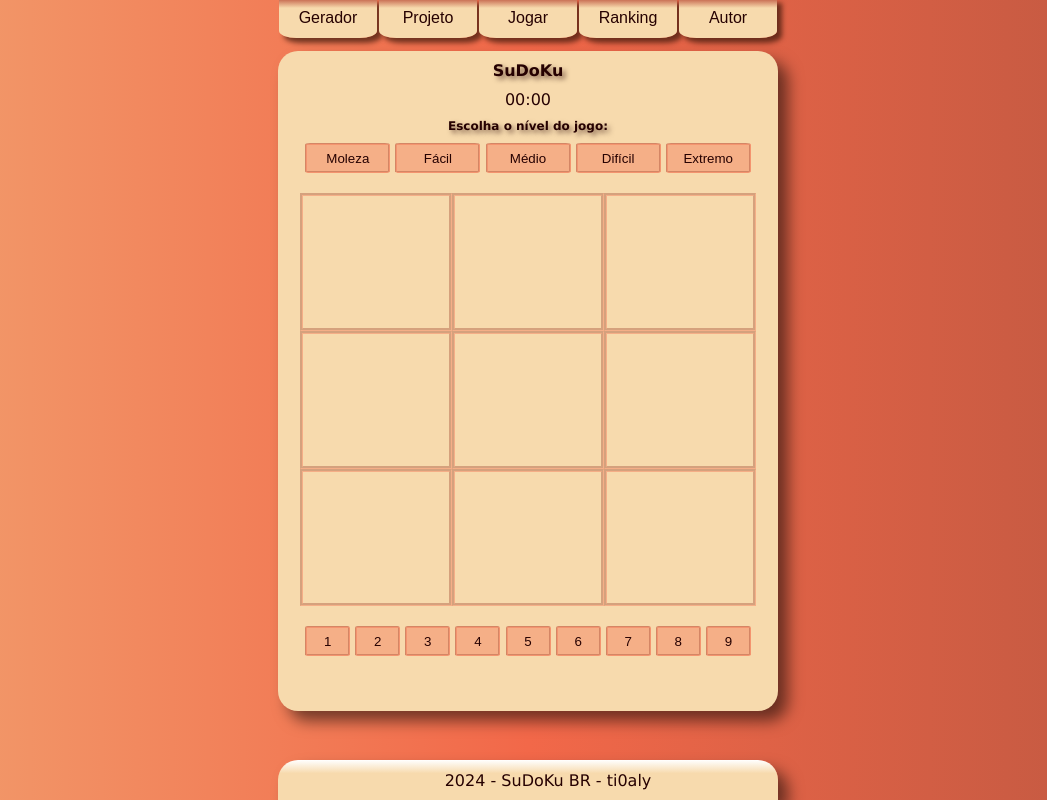
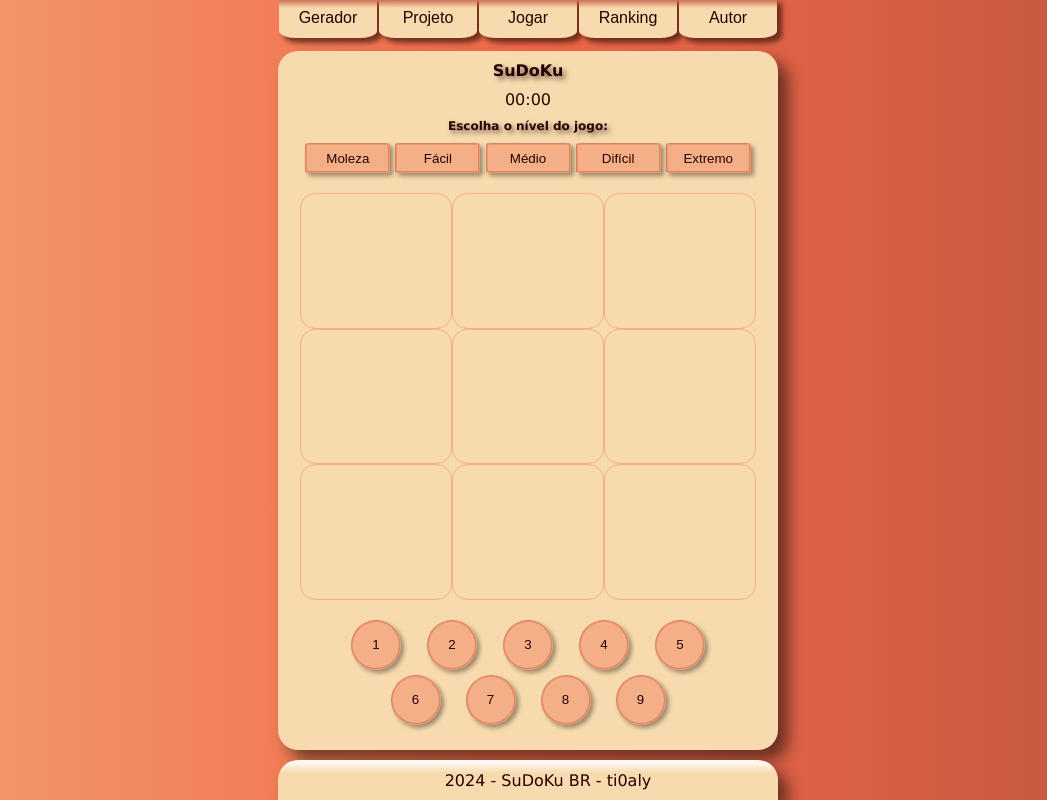
Before and after one commit to ti0aly/gosudoku, a plain HTML site: page jogar_local.html in a window 1280 px wide. Shown: the whole page, without its empty margins (112-1159 px from the left). Drawn offline with Linux system fonts and the light colour scheme.

Commit message:
ajustes no layout

```diff
--- a/jogar_local.html
+++ b/jogar_local.html
@@ -2,7 +2,8 @@
 <html lang="pt-br">
 <head>
     <meta charset="UTF-8">
-    <meta name="viewport" content="width=device-width, initial-scale=1.0">
+    <meta name="viewport" content="width=device-width, initial-scale=1.0, maximum-scale=1.0, user-scalable=no">
+
     <title>SuDoKu</title>
     <link rel="stylesheet" href="style.css">
     <link rel="manifest" href="manifest.json">
@@ -132,12 +133,13 @@
         <input type="button" value="3" class="numeros" id="num3">
         <input type="button" value="4" class="numeros" id="num4">
         <input type="button" value="5" class="numeros" id="num5">
+    </div>
+    <div id="botoesNum2">
         <input type="button" value="6" class="numeros" id="num6">
         <input type="button" value="7" class="numeros" id="num7">
         <input type="button" value="8" class="numeros" id="num8">
         <input type="button" value="9" class="numeros" id="num9">
     </div>
-
 
     <h2 id="mostraErros"></h2>
 
--- a/scriptjogo.js
+++ b/scriptjogo.js
@@ -2,9 +2,7 @@ var erros = 0;
 var tabuleiroAtual;
 var inputSelecionada = null;
 
-
-
-
+window.onload = loadCabecalhoeRodape;
 function loadCabecalhoeRodape() {
     fetch('https://ti0aly.github.io/gosudoku/header.html')
         .then(response => response.text())
@@ -14,19 +12,6 @@ function loadCabecalhoeRodape() {
         .then(response => response.text())
         .then(data => document.getElementById('rodape').innerHTML = data);
 }
-
-window.onload = loadCabecalhoeRodape;
-document.getElementById('jogarNovamente').style.display = 'none';
-document.getElementById('registraRanking').style.display = 'none';
-document.getElementById('digitaNome').style.display = 'none';
-
-document.querySelectorAll('.inputMaroto').forEach(input => {
-    input.addEventListener('focus', function() {
-        inputSelecionada = this;
-        marcaItemPeloValor(inputSelecionada.value);
-        console.log(inputSelecionada.id);
-    });
-});
 
 document.getElementById('atualizaTabuleiroOculto1').addEventListener('click', () => {inicioDeJogo(1), document.getElementById('tituloPagina').innerHTML = 'Nível Moleza';});
 document.getElementById('atualizaTabuleiroOculto2').addEventListener('click', () => {inicioDeJogo(28), document.getElementById('tituloPagina').innerHTML = 'Nível Fácil';});
@@ -43,18 +28,27 @@ document.getElementById('num7').addEventListener('click', () => {preencheInputSe
 document.getElementById('num8').addEventListener('click', () => {preencheInputSelecionada(8)});
 document.getElementById('num9').addEventListener('click', () => {preencheInputSelecionada(9)});
 document.getElementById('registraRanking').addEventListener('click', () => {registraRanking()});
-
-
-
+document.getElementById('jogarNovamente').style.display = 'none';
+document.getElementById('registraRanking').style.display = 'none';
+document.getElementById('digitaNome').style.display = 'none';
+document.querySelectorAll('.inputMaroto').forEach(input => {
+    input.addEventListener('focus', function() {
+        inputSelecionada = this;
+        marcaItemPeloValor(inputSelecionada.value);
+    });
+});
 
 function marcaItemPeloValor(valor) {
     for (let id = 1; id <= 81; id++) {
-        if (document.getElementById(id).value == valor) {
+        document.getElementById(id).classList.remove('select');
+    }
+
+    for (let id = 1; id <= 81; id++) {
+        if (document.getElementById(id).value == valor && document.getElementById(id).value != ' ') {
             document.getElementById(id).classList.add('select');
         }
     }
 }
-
 
 function inicioDeJogo(quantidade) {
     tabuleiroAtual = [[3, 8, 4, 1, 5, 7, 2, 9, 6], [5, 2, 9, 3, 4, 6, 1, 7, 8], [7, 6, 1, 9, 8, 2, 4, 3, 5], [4, 9, 6, 7, 2, 8, 5, 1, 3], [1, 3, 8, 6, 9, 5, 7, 2, 4], [2, 5, 7, 4, 1, 3, 8, 6, 9], [9, 7, 5, 8, 6, 1, 3, 4, 2], [8, 4, 3, 2, 7, 9, 6, 5, 1], [6, 1, 2, 5, 3, 4, 9, 8, 7]];
@@ -72,8 +66,6 @@ function preencheInputSelecionada(valor) {
             alert("Selecione um campo de input");
         }
     }
-
-
 
 function verificaFimDeJogo(tabuleiroAtual) {
     let ganhou = true;
@@ -140,7 +132,6 @@ function geraListaRandomica(quantidade) {
             randomList.push(randomNum);
         }
     }
-    console.log(randomList);
     return randomList;
 }
 
--- a/style.css
+++ b/style.css
@@ -42,29 +42,51 @@
     font-size: 107%;
     margin-bottom: 0px;
     box-shadow: 7px 7px 7px rgba(43, 16, 5, 0.644);
+    font-weight: 700;
 }
 
 
 
 
 .numeros {
+    width: 50px;
+    min-height: 50px;
     color: #260101;
     background-color: #f2684960;
     margin: auto;
-    margin-bottom: 30px;
-    align-self: center;
-    width: 9%;
-    min-height: 30px;
-    border-radius: 6%;
+    border-radius: 100%;
     border-style: groove;
     border-color: #f2684960;
+    box-shadow: 3px 3px 4px rgba(0, 0, 0, 0.37);
+
 }
 
 .numeros:hover {
     border-style: groove;
     border-color: #a1453160;
+    box-shadow: 4px 4px 6px rgba(0, 0, 0, 0.37);
+    font-weight: 700;
+}
 
-}
+#botoesNum {
+
+    padding-left: 13%;
+    padding-right: 13%;
+    display: grid;
+    grid-template-columns: repeat(5, 1fr); /* 5 botões na primeira linha */
+    grid-gap: 10px;
+    justify-content: center;
+    padding-bottom: 5px;
+  }
+
+#botoesNum2 {
+    padding-left: 21%;
+    padding-right: 21%;
+    display: grid;
+    grid-template-columns: repeat(4, 1fr); /* 4 botões na segunda linha */
+    grid-gap: 10px;
+    justify-content: center;
+  }
 
 
 .atualizaNivel {
@@ -77,11 +99,14 @@
     border-radius: 6%;
     border-style: groove;
     border-color: #f2684960;
+    box-shadow: 3px 3px 4px rgba(0, 0, 0, 0.37);
 }
 
 .atualizaNivel:hover {
     border-style: groove;
     border-color: #a1453160;
+    box-shadow: 4px 4px 6px rgba(0, 0, 0, 0.37);
+    font-weight: 700;
 
 }
 
@@ -122,7 +147,7 @@
 
 .inputMaroto {
     color: #260101;
-    font-weight: bold;
+    font-weight: 700;
     font-size: 120%;
 }
 
@@ -188,8 +213,10 @@ main {
     grid-template-columns: repeat(3, 30%);
     gap: 3px;
     justify-content: center;
-    border-style: groove;
+    border-radius: 15px;
+    border-style: solid;
     border-color: #f2684960;
+    border-width: 1px;
 }
 .grid-item input {
     background-color: #26010100;
@@ -202,10 +229,12 @@ main {
     box-sizing: border-box;
     margin-bottom: 50%;
     gap: 10px;
+
 }
 
 .grid-item input:hover {
     background-color: #26010123;
+
 }
 
 
@@ -240,5 +269,5 @@ main {
   }
 
   .select {
-    background-color: black;
+    background: linear-gradient(to left, #26010123, #26010123);
   }
```
